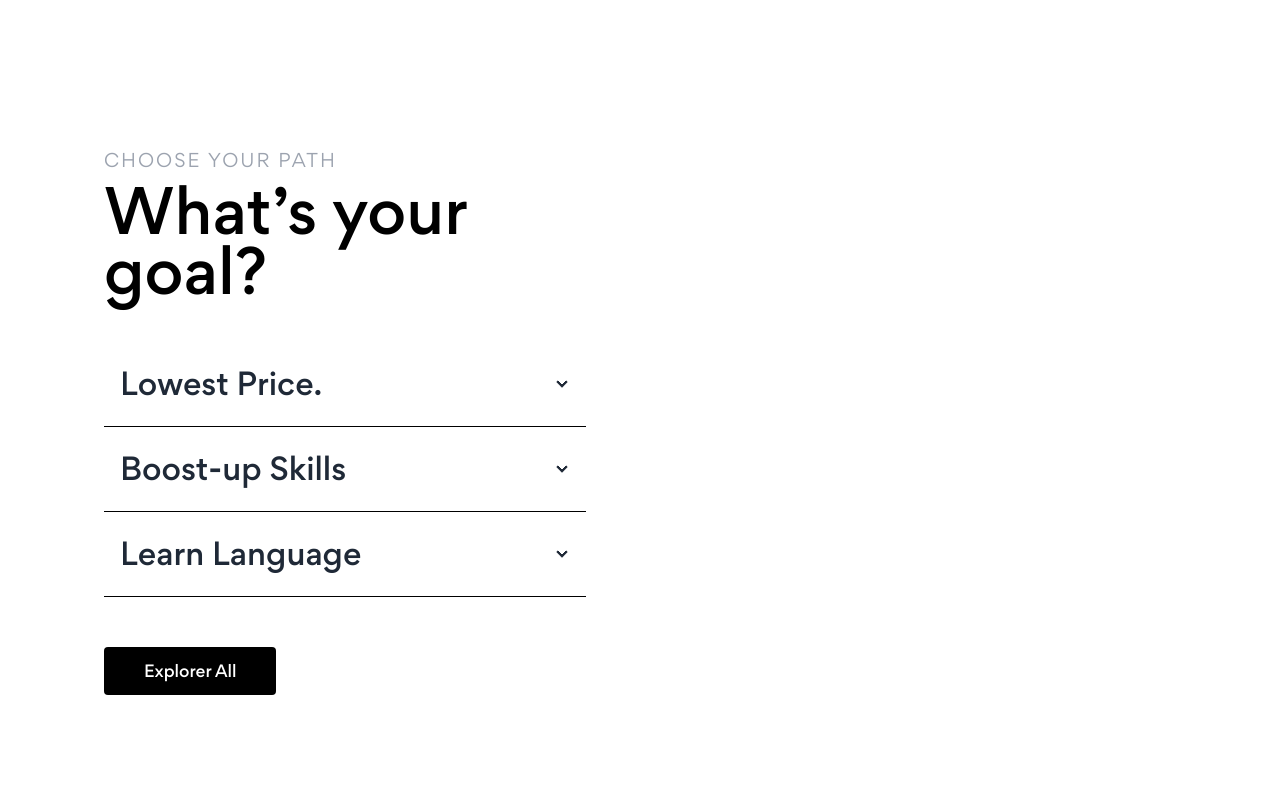
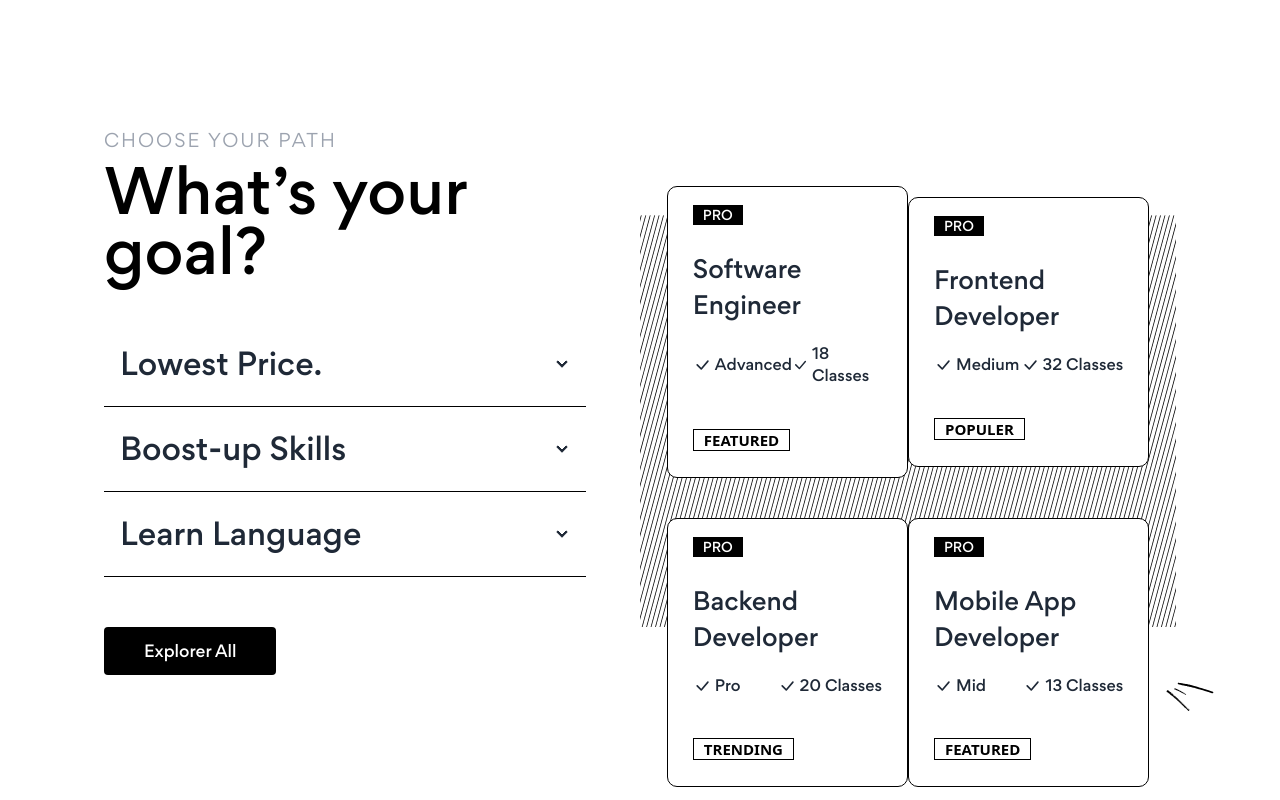
Before and after one commit to adityas-ops/rhino, a Next.js app: page / in a window 1280 px wide. Shown: the part 2020-2820 px from the top of the page. Built offline with nearby package versions, Linux system fonts and the light colour scheme.

Commit message:
complete feature fortyone

```diff
--- /dev/null
+++ b/components/Home/CourseFeatured.jsx
@@ -0,0 +1,69 @@
+import Link from "next/link";
+import {BsCheckLg} from "react-icons/bs"
+const coursesData = [
+    {
+      id: 1,
+      tag: "PRO",
+      title: "Software Engineer",
+      level: "Advanced",
+      numClasses: 18,
+      tag2: "FEATURED",
+    },
+    {
+      id: 2,
+      tag: "PRO",
+      title: "Frontend Developer",
+      level: "Medium",
+      numClasses: 32,
+      tag2: "POPULER",
+    },
+    {
+      id: 3,
+      tag: "PRO",
+      title: "Backend Developer",
+      level: "Pro",
+      numClasses: 20,
+      tag2: "TRENDING",
+    },
+    {
+      id: 4,
+      tag: "PRO",
+      title: "Mobile App Developer",
+      level: "Mid",
+      numClasses: 13,
+      tag2: "FEATURED",
+    },
+  ];
+
+
+function CourseFeatured() {
+  return (
+    <>
+        <div className="grid grid-cols-2 justify-center items-center w-[90%]   h-full z-20 transform translate-y-[60px]">
+        {coursesData.map((course) => (
+        <div className="pt-[15px] card-style-nineteen px-[25px] pb-[25px] bg-white border-[1px] border-black rounded-[10px] w-full max-w-[260px] relative flex flex-col tran3s lg:mb-[40px] mb-[20px]" key={course.id}>
+          <Link
+            href="#"
+            className=""
+          >
+            <span className="tag font-[500] text-white bg-black text-[13px] px-[10px] font-Gordita uppercase py-1/2">
+              {course.tag}
+            </span>
+            <h4 className="mb-0 mt-[25px] text-[24px] font-Gordita font-medium">{course.title}</h4>
+            <ul className="lg:pb-[40px] pt-[20px] font-medium flex justify-between text-[15px] font-Gordita">
+              <li className="flex items-center font-medium"><BsCheckLg className="text-[18px] font-semibold mr-1"/>{course.level}</li>
+              <li className="flex items-center font-medium"><BsCheckLg className="text-[18px] font-semibold mr-1"/>{course.numClasses} Classes</li>
+            </ul>
+            <span className="font-semibold text-[15px] px-[10px] text-black border-[1px] border-black t uppercase mt-auto">
+              {course.tag2}
+            </span>
+          </Link>
+          {/* /.card-style-nineteen */}
+        </div>
+      ))}
+        </div>
+    </>
+  )
+}
+
+export default CourseFeatured
--- a/components/Home/LandingPage.jsx
+++ b/components/Home/LandingPage.jsx
@@ -3,6 +3,7 @@ import React from "react";
 import Seo from "../common/Seo";
 import Accord from "./Accord";
 import CourseCategory from "./CourseCategory";
+import CourseFeatured from "./CourseFeatured";
 import FeatureBook from "./FeatureBook";
 import Hero from "./Hero";
 
@@ -64,24 +65,36 @@ function LandingPage() {
       <div className="w-full h-full mt-[60px] lg:mt-[150px]">
         <div className="container mx-auto px-4 lg:px-16">
           <div className="grid grid-cols-1 lg:grid-cols-2">
-            <div className="pt-[10px] md:pt-[20px] lg:[30px]">
+            <div className="">
               <div className="uppercase  text-lg  font-Gordita tracking-[2px] text-gray-400 mb-2">
                 CHoose your path
               </div>
-              <h2 className="text-6xl  font-Gordita font-medium mt-2 text-black ">
+              <h2 className="md:text-6xl text-4xl  font-Gordita font-medium mt-2 text-black ">
                 What’s your goal?
               </h2>
               <Accord />
               <Link href="#">
-                <button className="mt-[40px]  py-3 px-10 rounded font-Gordita font-[500] bg-black text-white lg:mt-[50px]">
+                <button className="mt-[70px]  py-3  px-10 rounded font-Gordita font-[500] bg-black text-white lg:mt-[50px]">
                   Explorer All
                 </button>
               </Link>
             </div>
 
             {/* second grid */}
-            <div>
-
+            <div className="w-full relative h-full">
+              <div className="container z-10 flex justify-center  ">
+              <CourseFeatured />
+              </div>
+              <img
+                  src="/images/shape/shape_152.svg"
+                  alt="shape"
+                  className="absolute z-0 transform translate-x-[-50%] translate-y-[-50%] top-[46%] left-[50%] "
+                />
+                <img
+                  src="/images/shape/shape_153.svg"
+                  alt="shape"
+                  className="lazy-img bottom-[8%] absolute right-[-7%]"
+                />
             </div>
           </div>
         </div>
--- a/styles/globals.css
+++ b/styles/globals.css
@@ -106,3 +106,20 @@ body .btn-eighteen a:hover {
     top: -6px;
     left: -6px;
 }
+
+.card-style-nineteen:before {
+    content: "";
+    position: absolute;
+    top: 6px;
+    left: 6px;
+    width: 100%;
+    height: 100%;
+    background: #000;
+    border-radius: 10px;
+    z-index: -1;
+    opacity: 0;
+    transition: all 0.3s ease-in-out;
+}
+.card-style-nineteen:hover:before {
+    opacity: 1;
+}
```
